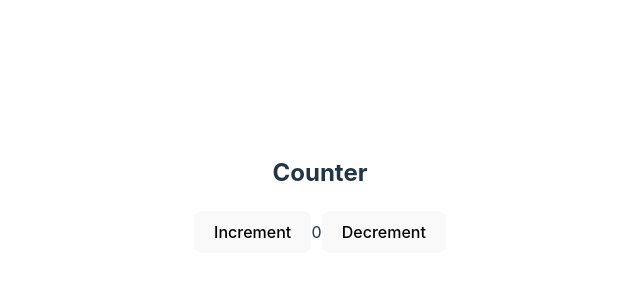
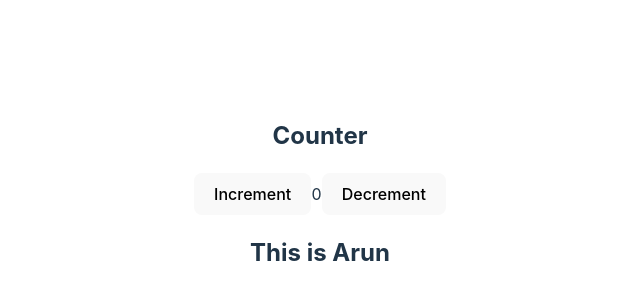
Before and after one commit to arunpanigrahi93/React_All_Concepts_Practical, a React (Vite) app: page / in a window 1280 px wide. Shown: the part 206-506 px from the top of the page, without its empty margins (320-960 px from the left). Built offline with nearby package versions, Linux system fonts and the light colour scheme.

Commit message:
React hooks useEffect with setTimeout cb

```diff
--- a/src/App.jsx
+++ b/src/App.jsx
@@ -1,10 +1,12 @@
 import "./App.css";
 import UseStateHook from "./components/hooks/UseStateHook";
+import UseEffectHook from "./components/hooks/UseEffectHook";
 
 function App() {
   return (
     <div>
       <UseStateHook />
+      <UseEffectHook />
     </div>
   );
 }
--- /dev/null
+++ b/src/components/hooks/UseEffectHook.jsx
@@ -0,0 +1,20 @@
+import { useState, useEffect } from "react";
+
+function UseEffectHook() {
+  const [value, setValue] = useState("Hi");
+
+  useEffect(() => {
+    const newValue = "This is Arun";
+
+    setTimeout(() => {
+      setValue(newValue);
+    }, 3000);
+  }, []);
+
+  return (
+    <div>
+      <h2>{value}</h2>
+    </div>
+  );
+}
+export default UseEffectHook;
```
